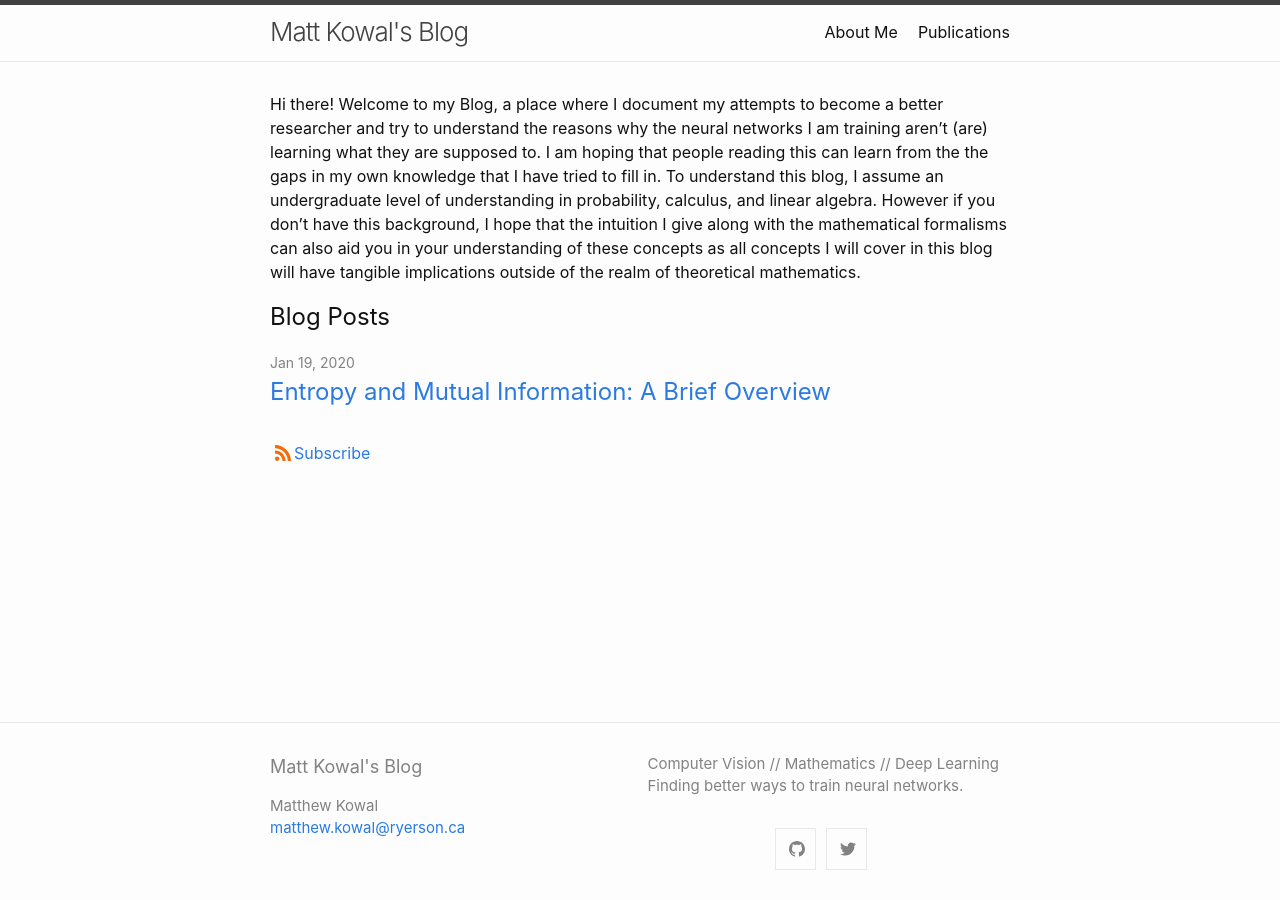
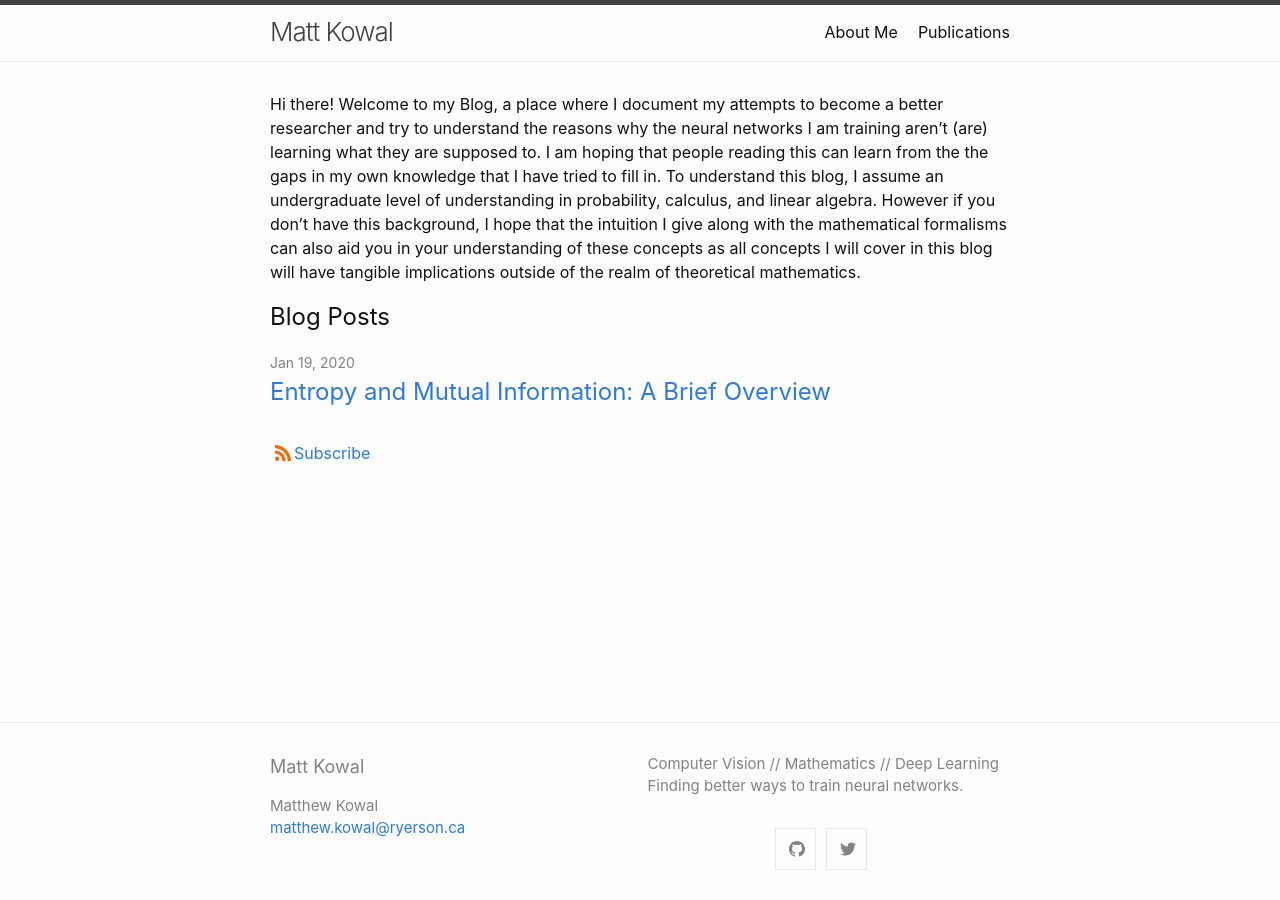
Before and after one commit to MKowal2/MKowal4.github.io, a Jekyll site: the page built from index.md, in a window 1280 px wide. Built offline with Jekyll 4.4.1, drawn with Linux system fonts in a browser that asks for light colours.

Commit message:
Update _config.yml

```diff
--- a/_config.yml
+++ b/_config.yml
@@ -1,4 +1,4 @@
-title: Matt Kowal's Blog
+title: Matt Kowal
 author: Matthew Kowal
 email: matthew.kowal@ryerson.ca
 description: > # this means to ignore newlines until "show_excerpts:"
```
